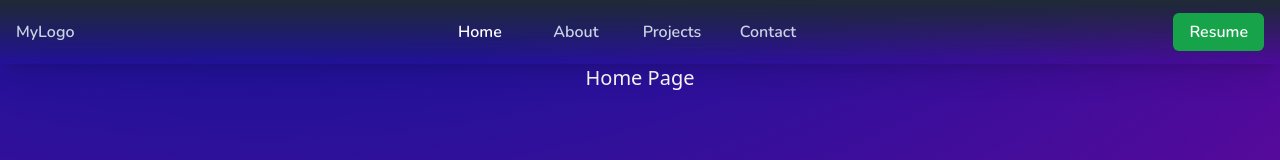
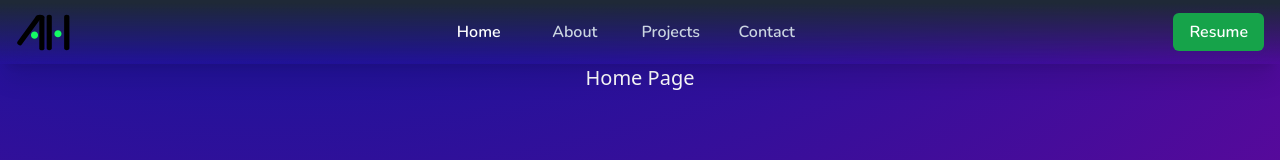
Before and after one commit to SAHerath/saherath.github.io, a React (Vite) app: page / in a window 1280 px wide. Shown: the top 160 px of the page. Built offline with nearby package versions, Linux system fonts and the light colour scheme.

Commit message:
create and add new svg logos

```diff
--- a/index.html
+++ b/index.html
@@ -2,7 +2,7 @@
 <html lang="en">
   <head>
     <meta charset="UTF-8" />
-    <link rel="icon" type="image/svg+xml" href="/vite.svg" />
+    <link rel="icon" type="image/svg+xml" href="/logo/AH.svg" />
     <meta name="viewport" content="width=device-width, initial-scale=1.0" />
     <meta name="theme-color" media="(prefers-color-scheme: dark)" content="black" />
     <meta name="author" content="Anuradha Herath">
--- a/src/components/Header.jsx
+++ b/src/components/Header.jsx
@@ -1,6 +1,7 @@
 import { Link as LinkRouter } from "react-router-dom";
 import { Link as LinkScroll } from "react-scroll";
 import {PiListBold, PiXBold} from "react-icons/pi";
+import Logo from "/logo/AH.svg";
 
 const Header = () => {
 
@@ -13,7 +14,9 @@ const Header = () => {
             <nav className="font-nunito text-slate-300">
                 <div className="h-16 flex justify-between items-strech px-4">
                     <h1 className="self-center">
-                        <a href="" className=" hover:shadow-glow">MyLogo</a>
+                        <a href="" className=" hover:shadow-glow">
+                            <img src={Logo} className="block h-10 text-white" alt="My Logo" />
+                        </a>
                     </h1>
                     <ul className="hidden sm:flex items-center">
                         <li>
```
Also changed, not shown: public/logo/AH.svg (added), public/logo/AH1.svg (added).
